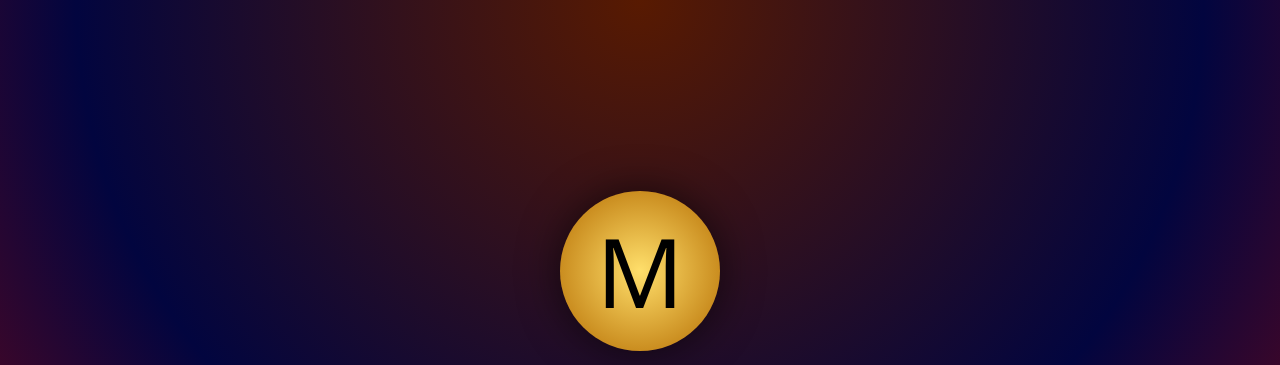
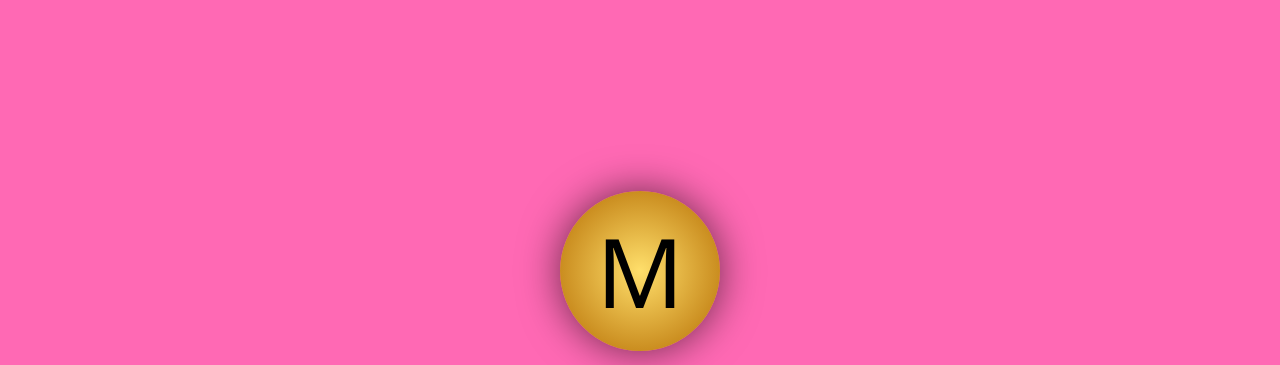
Before and after one commit to ughurmdv/MillionaireProject, a plain HTML site: page frontend/index.html in a window 1280 px wide. Shown: the top 365 px of the page. Drawn offline with Linux system fonts and the light colour scheme.

Commit message:
Test frontend deploy: hotpink background

```diff
--- a/frontend/style.css
+++ b/frontend/style.css
@@ -8,7 +8,7 @@ body {
 }
 
 /* Background */
-
+/*
 .start-bg {
     min-height: 100vh;
     display: flex;
@@ -17,7 +17,18 @@ body {
     align-items: center;
     background: radial-gradient(circle at top, #581a01 0%, #02053f 55%, #910909 100%);
     color: #f70e0e;
-}
+} */
+
+.start-bg {
+    min-height: 100vh;
+    display: flex;
+    flex-direction: column;
+    justify-content: center;
+    align-items: center;
+
+    background: hotpink !important;
+    color: black !important;
+  }
 
 /* Reusable elements */
 
```
